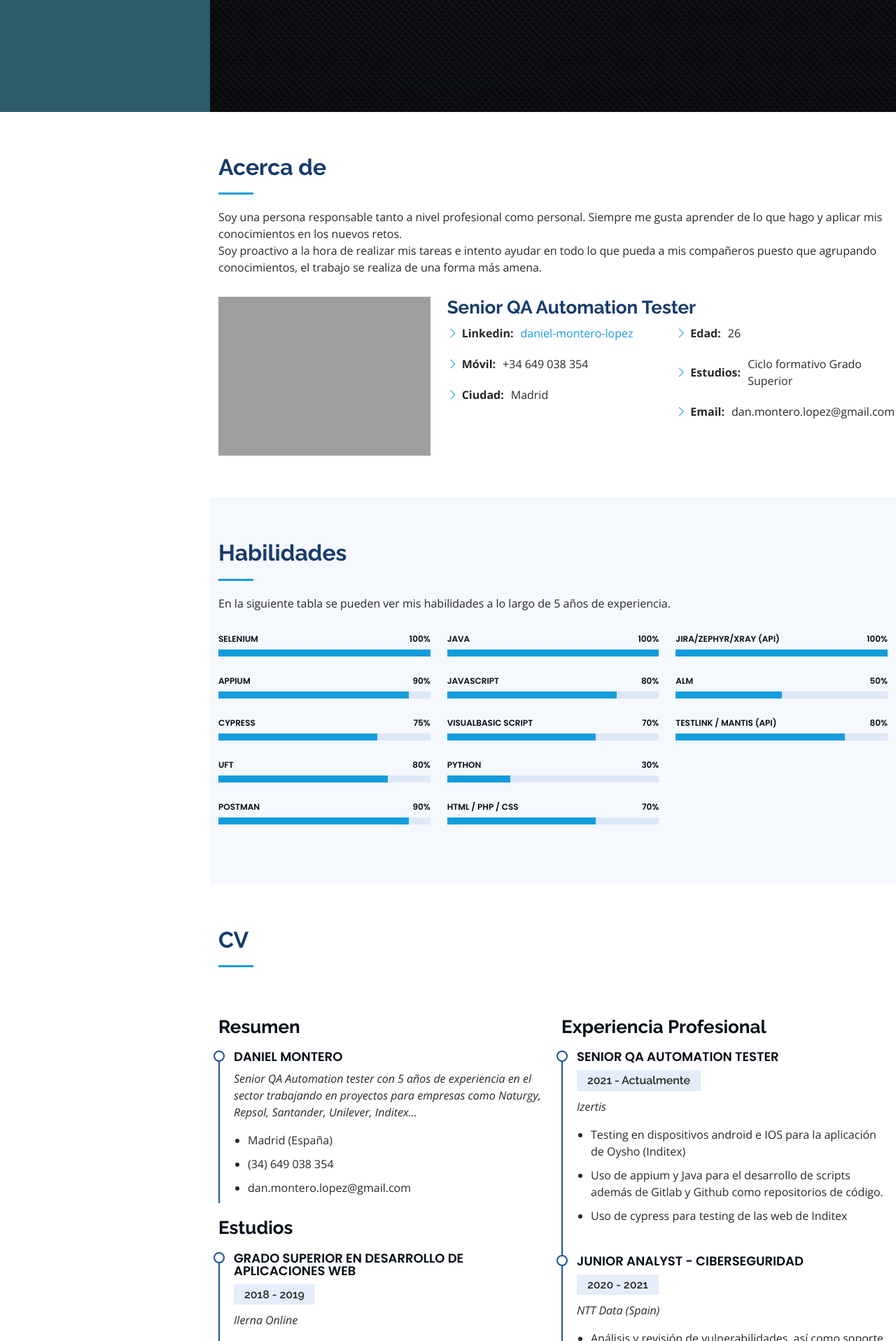
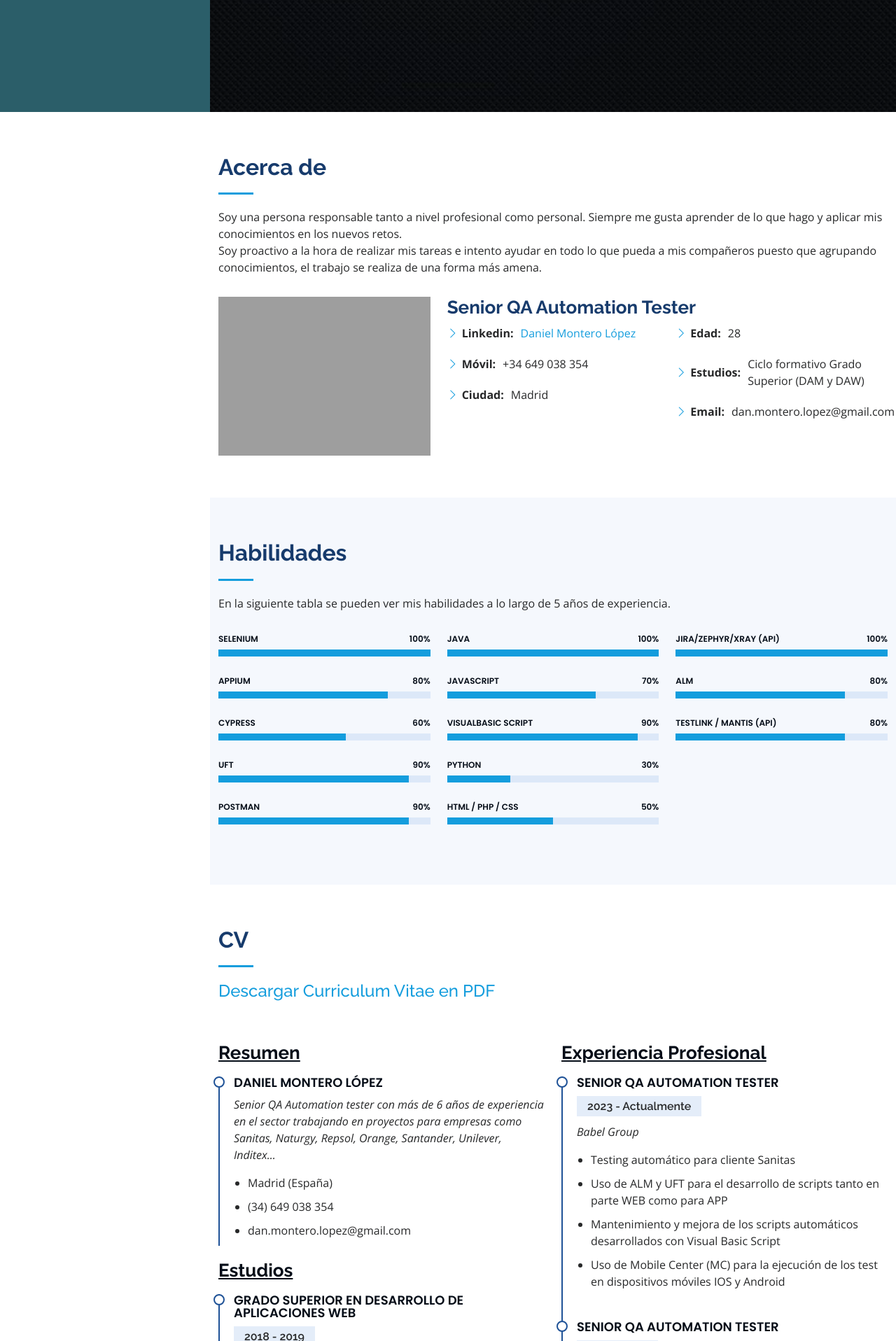
Before and after one commit to nozaky/dml.github.io, a PHP site: page / in a window 1280 px wide. Shown: the part 640-2556 px from the top of the page at 70% size. Run offline with PHP 8.4, Linux system fonts and the light colour scheme; grey boxes are pictures that could not be loaded.

Commit message:
Updated status

```diff
--- a/assets/css/style.css
+++ b/assets/css/style.css
@@ -390,11 +390,19 @@ section {
   background: #dce8f8;
   height: 10px;
 }
+
 .skills .progress-bar {
   width: 1px;
   height: 10px;
   transition: 0.9s;
   background-color: #149ddd;
+}
+
+.skills .progress-language {
+  width: 1px;
+  height: 10px;
+  transition: 0.9s;
+  background-color: #4FF93E;
 }
 
 /*--------------------------------------------------------------
--- a/assets/js/main.js
+++ b/assets/js/main.js
@@ -154,6 +154,10 @@
         progress.forEach((el) => {
           el.style.width = el.getAttribute('aria-valuenow') + '%'
         });
+        let prLanguages = select('.progress .progress-language', true);
+        prLanguages.forEach((el) => {
+          el.style.width = el.getAttribute('aria-valuenow') + '%'
+        });
       }
     })
   }
--- a/index.html
+++ b/index.html
@@ -57,6 +57,7 @@
           <li><a href="#hero" class="nav-link scrollto active"><i class="bx bx-home"></i> <span>Inicio</span></a></li>
           <li><a href="#about" class="nav-link scrollto"><i class="bx bx-user"></i> <span>Acerca De</span></a></li>
           <li><a href="#resume" class="nav-link scrollto"><i class="bx bx-file-blank"></i> <span>CV</span></a></li>
+          <li><a href="#languages" class="nav-link scrollto"><i class="bx bx-book-bookmark"></i> <span>Idiomas</span></a></li>
         </ul>
       </nav><!-- .nav-menu -->
     </div>
@@ -91,15 +92,15 @@
             <div class="row">
               <div class="col-lg-6">
                 <ul>
-                  <li><i class="bi bi-chevron-right"></i> <strong>Linkedin:</strong> <a href="https://www.linkedin.com/in/daniel-montero-lópez-DML/" target="_blank"><span>daniel-montero-lopez</span></a></li>
+                  <li><i class="bi bi-chevron-right"></i> <strong>Linkedin:</strong> <a href="https://www.linkedin.com/in/daniel-montero-lópez-DML/" target="_blank"><span>Daniel Montero López</span></a></li>
                   <li><i class="bi bi-chevron-right"></i> <strong>Móvil:</strong> <span>+34 649 038 354</span></li>
                   <li><i class="bi bi-chevron-right"></i> <strong>Ciudad:</strong> <span>Madrid</span></li>
                 </ul>
               </div>
               <div class="col-lg-6">
                 <ul>
-                  <li><i class="bi bi-chevron-right"></i> <strong>Edad:</strong> <span>26</span></li>
-                  <li><i class="bi bi-chevron-right"></i> <strong>Estudios:</strong> <span>Ciclo formativo Grado Superior</span></li>
+                  <li><i class="bi bi-chevron-right"></i> <strong>Edad:</strong> <span>28</span></li>
+                  <li><i class="bi bi-chevron-right"></i> <strong>Estudios:</strong> <span>Ciclo formativo Grado Superior (DAM y DAW)</span></li>
                   <li><i class="bi bi-chevron-right"></i> <strong>Email:</strong> <span>dan.montero.lopez@gmail.com</span></li>
                 </ul>
               </div>
@@ -131,23 +132,23 @@
             </div>
 
             <div class="progress">
-              <span class="skill">Appium <i class="val">90%</i></span>
+              <span class="skill">Appium <i class="val">80%</i></span>
               <div class="progress-bar-wrap">
-                <div class="progress-bar" role="progressbar" aria-valuenow="90" aria-valuemin="0" aria-valuemax="100"></div>
+                <div class="progress-bar" role="progressbar" aria-valuenow="80" aria-valuemin="0" aria-valuemax="100"></div>
               </div>
             </div>
 
             <div class="progress">
-              <span class="skill">Cypress <i class="val">75%</i></span>
+              <span class="skill">Cypress <i class="val">60%</i></span>
               <div class="progress-bar-wrap">
-                <div class="progress-bar" role="progressbar" aria-valuenow="75" aria-valuemin="0" aria-valuemax="100"></div>
+                <div class="progress-bar" role="progressbar" aria-valuenow="60" aria-valuemin="0" aria-valuemax="100"></div>
               </div>
             </div>
 
             <div class="progress">
-              <span class="skill">UFT <i class="val">80%</i></span>
+              <span class="skill">UFT <i class="val">90%</i></span>
               <div class="progress-bar-wrap">
-                <div class="progress-bar" role="progressbar" aria-valuenow="80" aria-valuemin="0" aria-valuemax="100"></div>
+                <div class="progress-bar" role="progressbar" aria-valuenow="90" aria-valuemin="0" aria-valuemax="100"></div>
               </div>
             </div>
 
@@ -170,16 +171,16 @@
             </div>
 
             <div class="progress">
-              <span class="skill">Javascript <i class="val">80%</i></span>
+              <span class="skill">Javascript <i class="val">70%</i></span>
               <div class="progress-bar-wrap">
-                <div class="progress-bar" role="progressbar" aria-valuenow="80" aria-valuemin="0" aria-valuemax="100"></div>
+                <div class="progress-bar" role="progressbar" aria-valuenow="70" aria-valuemin="0" aria-valuemax="100"></div>
               </div>
             </div>
 
             <div class="progress">
-              <span class="skill">VisualBasic Script <i class="val">70%</i></span>
+              <span class="skill">VisualBasic Script <i class="val">90%</i></span>
               <div class="progress-bar-wrap">
-                <div class="progress-bar" role="progressbar" aria-valuenow="70" aria-valuemin="0" aria-valuemax="100"></div>
+                <div class="progress-bar" role="progressbar" aria-valuenow="90" aria-valuemin="0" aria-valuemax="100"></div>
               </div>
             </div>
 
@@ -191,9 +192,9 @@
             </div>
 
             <div class="progress">
-              <span class="skill">HTML / PHP / CSS <i class="val">70%</i></span>
+              <span class="skill">HTML / PHP / CSS <i class="val">50%</i></span>
               <div class="progress-bar-wrap">
-                <div class="progress-bar" role="progressbar" aria-valuenow="70" aria-valuemin="0" aria-valuemax="100"></div>
+                <div class="progress-bar" role="progressbar" aria-valuenow="50" aria-valuemin="0" aria-valuemax="100"></div>
               </div>
             </div>
 
@@ -209,9 +210,9 @@
             </div>
 
             <div class="progress">
-              <span class="skill">ALM <i class="val">50%</i></span>
+              <span class="skill">ALM <i class="val">80%</i></span>
               <div class="progress-bar-wrap">
-                <div class="progress-bar" role="progressbar" aria-valuenow="50" aria-valuemin="0" aria-valuemax="100"></div>
+                <div class="progress-bar" role="progressbar" aria-valuenow="80" aria-valuemin="0" aria-valuemax="100"></div>
               </div>
             </div>
 
@@ -235,14 +236,15 @@
 
         <div class="section-title">
           <h2>CV</h2>
+          <h4><a href="assets/docs/Curriculum Vitae.pdf" download="CV-Daniel_Montero.pdf">Descargar Curriculum Vitae en PDF</a></h4>
         </div>
 
         <div class="row">
           <div class="col-lg-6" data-aos="fade-up">
-            <h3 class="resume-title">Resumen</h3>
+            <h3 class="resume-title"><u>Resumen</u></h3>
             <div class="resume-item pb-0">
-              <h4>Daniel Montero</h4>
-              <p><em>Senior QA Automation tester con 5 años de experiencia en el sector trabajando en proyectos para empresas como Naturgy, Repsol, Santander, Unilever, Inditex...</em></p>
+              <h4>Daniel Montero López</h4>
+              <p><em>Senior QA Automation tester con más de 6 años de experiencia en el sector trabajando en proyectos para empresas como Sanitas, Naturgy, Repsol, Orange, Santander, Unilever, Inditex...</em></p>
               <ul>
                 <li>Madrid (España)</li>
                 <li>(34) 649 038 354</li>
@@ -250,7 +252,7 @@
               </ul>
             </div>
 
-            <h3 class="resume-title">Estudios</h3>
+            <h3 class="resume-title"><u>Estudios</u></h3>
             <div class="resume-item">
               <h4>Grado Superior en Desarrollo de Aplicaciones Web</h4>
               <h5>2018 - 2019</h5>
@@ -285,10 +287,21 @@
             </div>
           </div>
           <div class="col-lg-6" data-aos="fade-up" data-aos-delay="100">
-            <h3 class="resume-title">Experiencia Profesional</h3>
+            <h3 class="resume-title"><u>Experiencia Profesional</u></h3>
             <div class="resume-item">
               <h4>Senior QA Automation Tester</h4>
-              <h5>2021 - Actualmente</h5>
+              <h5>2023 - Actualmente</h5>
+              <p><em>Babel Group</em></p>
+              <ul>
+                <li>Testing automático para cliente Sanitas</li>
+                <li>Uso de ALM y UFT para el desarrollo de scripts tanto en parte WEB como para APP</li>
+                <li>Mantenimiento y mejora de los scripts automáticos desarrollados con Visual Basic Script</li>
+                <li>Uso de Mobile Center (MC) para la ejecución de los test en dispositivos móviles IOS y Android</li>
+              </ul>
+            </div>
+            <div class="resume-item">
+              <h4>Senior QA Automation Tester</h4>
+              <h5>2021 - 2023</h5>
               <p><em>Izertis</em></p>
               <ul>
                 <li>Testing en dispositivos android e IOS para la aplicación de Oysho (Inditex)</li>
@@ -355,7 +368,68 @@
       </div>
     </section><!-- End Resume Section -->
 
+    <!-- ======= Languages Section ======= -->
+    <section id="languages" class="skills section-bg languages">
+      <div class="container">
+        <div class="section-title">
+          <h2>IDIOMAS</h2>
+        </div>
+        <div class="row skills-content">
+
+          <div class="col-lg-12" data-aos="fade-up">
+
+            <h4>ESPAÑOL</h4>
+            <div class="progress">
+              <span class="skill">Español<i class="val">Nativo</i></span>
+              <div class="progress-bar-wrap">
+                <div class="progress-language" role="progressbar" aria-valuenow="100" aria-valuemin="0" aria-valuemax="100"></div>
+              </div>
+            </div>
+
+            <h4>INGLÉS</h4>
+            <div class="progress">
+              <span class="skill">Writing<i class="val">B1</i></span>
+              <div class="progress-bar-wrap">
+                <div class="progress-language" role="progressbar" aria-valuenow="50" aria-valuemin="0" aria-valuemax="100"></div>
+              </div>
+            </div>
+
+            <div class="progress">
+              <span class="skill">Listening<i class="val">B1</i></span>
+              <div class="progress-bar-wrap">
+                <div class="progress-language" role="progressbar" aria-valuenow="50" aria-valuemin="0" aria-valuemax="100"></div>
+              </div>
+            </div>
+
+            <div class="progress">
+              <span class="skill">Reading<i class="val">B1</i></span>
+              <div class="progress-bar-wrap">
+                <div class="progress-language" role="progressbar" aria-valuenow="50" aria-valuemin="0" aria-valuemax="100"></div>
+              </div>
+            </div>
+
+            <div class="progress">
+              <span class="skill">Speaking<i class="val">B1</i></span>
+              <div class="progress-bar-wrap">
+                <div class="progress-language" role="progressbar" aria-valuenow="50" aria-valuemin="0" aria-valuemax="100"></div>
+              </div>
+            </div>
+
+            <h4>JAPONÉS</h4>
+            <div class="progress">
+              <span class="skill">Japonés <i class="val">A1-A2</i></span>
+              <div class="progress-bar-wrap">
+                <div class="progress-language" role="progressbar" aria-valuenow="15" aria-valuemin="0" aria-valuemax="100"></div>
+              </div>
+            </div>
+
+          </div>
+        </div>
+      </div>
+    </section><!-- End Languages Section -->
+
   </main><!-- End #main -->
+
 
   <a href="#" class="back-to-top d-flex align-items-center justify-content-center"><i class="bi bi-arrow-up-short"></i></a>
 
```
Also changed, not shown: 1 other file.
